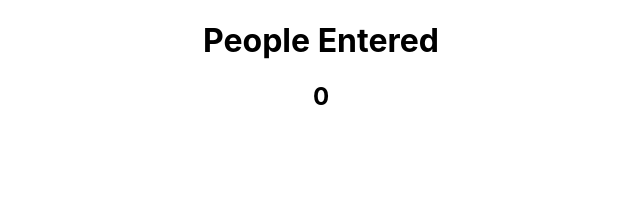
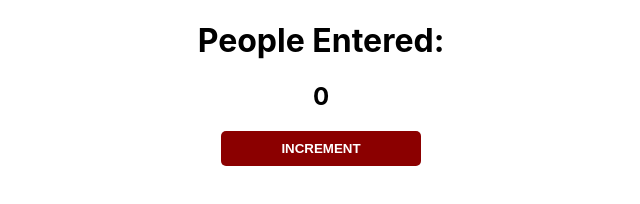
Before and after one commit to abreham1222/People-Counter, a plain HTML site: page index.html in a window 1280 px wide. Shown: the whole page, without its empty margins (319-959 px from the left). Drawn offline with Linux system fonts and the light colour scheme.

Commit message:
Add add button

```diff
--- a/index.html
+++ b/index.html
@@ -8,7 +8,9 @@
     <title>People counter Page</title>
 </head>
 <body>
-    <h1>People Entered</h1>
+    <h1>People Entered:</h1>
     <h2 id="count">0</h2>
+    <button id="increment-btn">INCREMENT</button>
+    <script src="main.js"></script>
 </body>
 </html>
```
